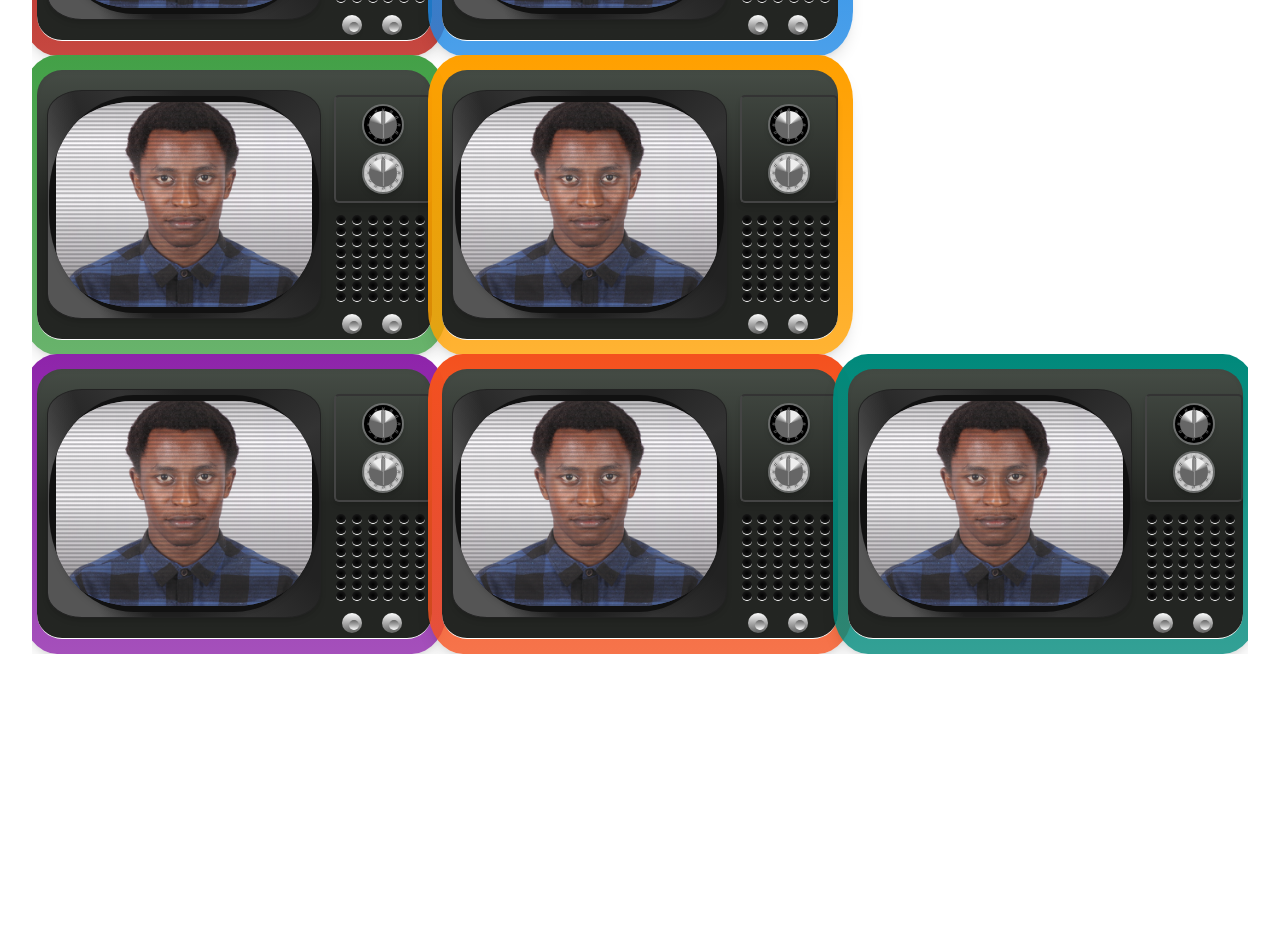
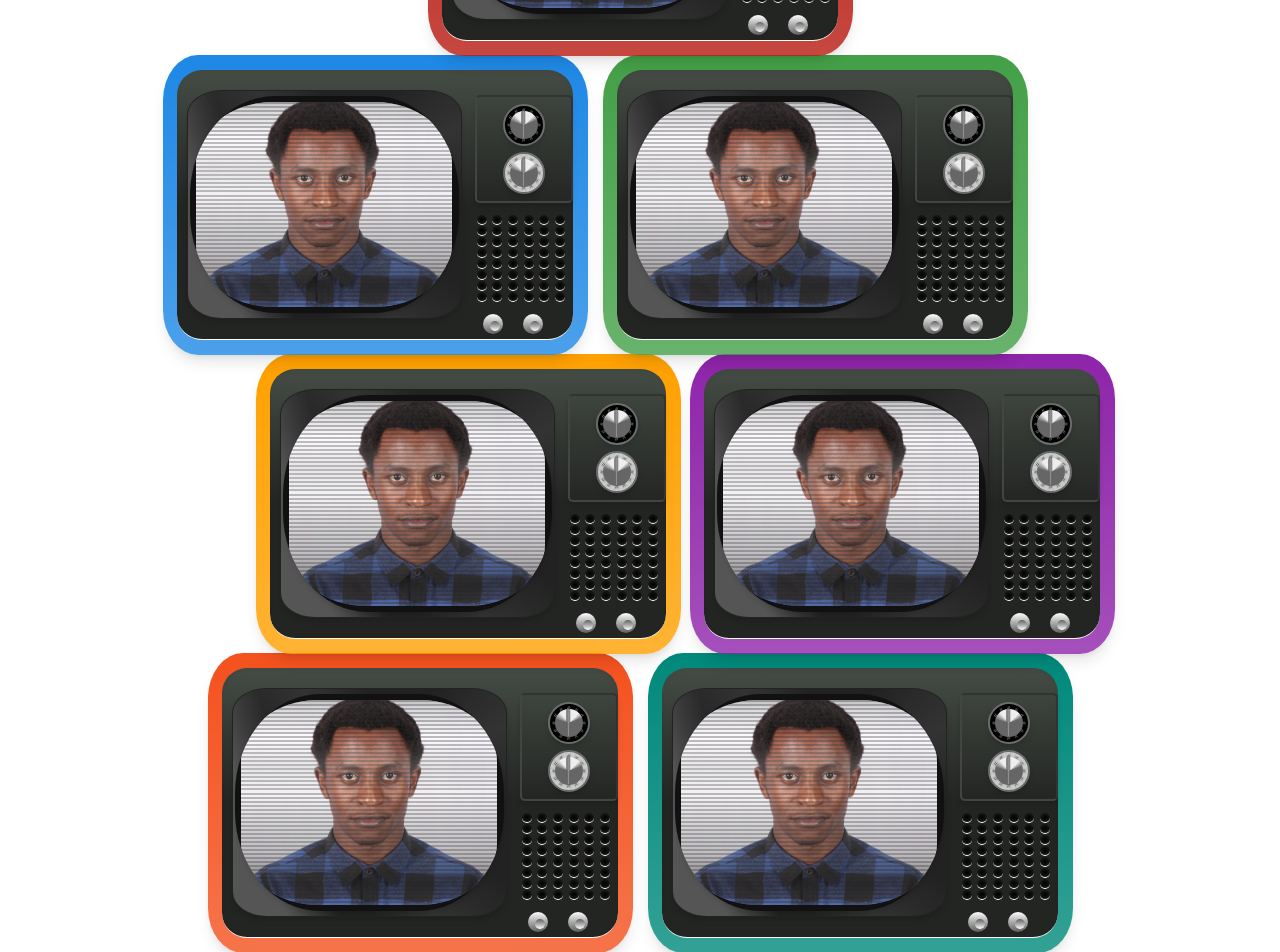
Before and after one commit to denismwangikimani/portfolio, a Next.js app: page / in a window 1280 px wide. Shown: the part 2100-3052 px from the top of the page. Before the commit the page ends 2786 px from the top, so only its background shows below. Built offline with nearby package versions, Linux system fonts and the light colour scheme.

Commit message:
feat: update RetroTVPortfolio layout with adjustable spacing and improved TV positioning

```diff
--- a/src/components/RetroTVPortfolio.tsx
+++ b/src/components/RetroTVPortfolio.tsx
@@ -9,59 +9,73 @@ const RetroTVPortfolio: React.FC = () => {
   const router = useRouter();
   const [hoveredTV, setHoveredTV] = useState<number | null>(null);
 
-  // Sample projects data structure
+  // Adjustable spacing values for HORIZONTAL spacing between TVs in each row
+  const secondRowSpacing = 140; // Horizontal space between TVs in the second row
+  const thirdRowSpacing = 134; // Horizontal space between TVs in the third row
+  const bottomRowSpacing = 140; // Horizontal space between TVs in the bottom row
+
+  // How much each row shifts left/right
+  const rowOffset = 90;
+
+  // Updated projects data structure with new positions
   const projects = [
-    // Top row (2 TVs)
+    // Top row (1 TV)
     {
       id: 1,
       image: "/images/profile.jpg",
       video: "/videos/xyntra-web-bank-demo-video.mp4",
       link: "/About",
-      position: "top-left",
-      tvColor: "#b71a11", // Default red color
-      rotation: "",
+      position: "top-center",
+      tvColor: "#b71a11", // Red
+      rotation: "0deg",
     },
+    // Second row from top (2 TVs)
     {
       id: 2,
       image: "/images/profile.jpg",
       video: "/videos/xyntra-web-bank-demo-video.mp4",
       link: "/About",
-      position: "top-right",
+      position: "second-left",
       tvColor: "#1e88e5", // Blue
+      rotation: "0deg",
     },
-    // Middle row (2 TVs)
     {
       id: 3,
       image: "/images/profile.jpg",
       video: "/videos/xyntra-web-bank-demo-video.mp4",
       link: "/About",
-      position: "middle-left",
+      position: "second-right",
       tvColor: "#43a047", // Green
+      rotation: "0deg",
     },
+    // Third row from top (2 TVs)
     {
       id: 4,
       image: "/images/profile.jpg",
       video: "/videos/xyntra-web-bank-demo-video.mp4",
       link: "/About",
-      position: "middle-right",
+      position: "third-left",
       tvColor: "#ffa000", // Amber
+      rotation: "0deg",
     },
-    // Bottom row (3 TVs)
     {
       id: 5,
       image: "/images/profile.jpg",
       video: "/videos/xyntra-web-bank-demo-video.mp4",
       link: "/About",
-      position: "bottom-left",
+      position: "third-right",
       tvColor: "#8e24aa", // Purple
+      rotation: "0deg",
     },
+    // Bottom row (2 TVs)
     {
       id: 6,
       image: "/images/profile.jpg",
       video: "/videos/xyntra-web-bank-demo-video.mp4",
       link: "/About",
-      position: "bottom-middle",
+      position: "bottom-left",
       tvColor: "#f4511e", // Deep Orange
+      rotation: "0deg",
     },
     {
       id: 7,
@@ -70,6 +84,7 @@ const RetroTVPortfolio: React.FC = () => {
       link: "/About",
       position: "bottom-right",
       tvColor: "#00897b", // Teal
+      rotation: "0deg",
     },
   ];
 
@@ -78,7 +93,6 @@ const RetroTVPortfolio: React.FC = () => {
   };
 
   // Modified TV component that handles the media content
-  // Modified ProjectTV component that better integrates media with the TV screen
   const ProjectTV: React.FC<{
     project: (typeof projects)[0];
   }> = ({ project }) => {
@@ -88,11 +102,11 @@ const RetroTVPortfolio: React.FC = () => {
         onMouseEnter={() => setHoveredTV(project.id)}
         onMouseLeave={() => setHoveredTV(null)}
         onClick={() => handleTVClick(project.link)}
-        style={
-          project.rotation ? { transform: `rotate(${project.rotation})` } : {}
-        }
+        style={{
+          transform: project.rotation ? `rotate(${project.rotation})` : "",
+        }}
       >
-        {/* First render the TV */}
+        {/* Render the TV */}
         <div className="relative">
           <TV
             screenContent={
@@ -122,47 +136,93 @@ const RetroTVPortfolio: React.FC = () => {
     );
   };
 
+  // TV container width
+  const tvWidth = 300;
+
   return (
     <div className="w-full overflow-hidden">
-      {/* Stacked TV Grid: 3-2-2 from bottom to top */}
-      <div className="grid grid-cols-1 gap-0">
-        {/* Top row - 2 TVs */}
-        <div className="flex justify-start items-end gap-0">
+      <div className="relative mx-auto" style={{ maxWidth: "1200px" }}>
+        {/* Top row - 1 TV (centered) */}
+        <div
+          className="flex justify-center"
+          style={{
+            zIndex: 40,
+            position: "relative",
+          }}
+        >
           {projects
             .filter((p) => p.position.startsWith("top"))
             .map((project) => (
-              <div key={project.id} className="w-1/3">
+              <div
+                key={project.id}
+                className="relative"
+                style={{ width: `${tvWidth}px` }}
+              >
                 <ProjectTV project={project} />
               </div>
             ))}
         </div>
 
-        {/* Middle row - 2 TVs - increased negative margin */}
+        {/* Second row - 2 TVs with adjustable spacing between them */}
         <div
-          className="flex justify-start items-end gap-0"
-          style={{ marginTop: "-65px" }} // More negative margin
+          className="flex justify-center"
+          style={{
+            marginTop: "-65px", // Adjusted for proper stacking
+            marginLeft: `${-rowOffset}px`,
+            zIndex: 30,
+            position: "relative",
+          }}
         >
+          <div style={{ display: "flex", gap: `${secondRowSpacing}px` }}>
             {projects
-            .filter((p) => p.position.startsWith("middle"))
+              .filter((p) => p.position.startsWith("second"))
               .map((project) => (
-              <div key={project.id} className="w-1/3">
+                <div key={project.id} style={{ width: `${tvWidth}px` }}>
                   <ProjectTV project={project} />
                 </div>
               ))}
           </div>
+        </div>
 
-        {/* Bottom row - 3 TVs - increased negative margin */}
+        {/* Third row - 2 TVs with adjustable spacing between them */}
         <div
-          className="flex justify-start items-end gap-0"
-          style={{ marginTop: "-65px" }} // More negative margin
+          className="flex justify-center"
+          style={{
+            marginTop: "-65px", // Adjusted for proper stacking
+            marginLeft: `${rowOffset}px`,
+            zIndex: 20,
+            position: "relative",
+          }}
         >
+          <div style={{ display: "flex", gap: `${thirdRowSpacing}px` }}>
+            {projects
+              .filter((p) => p.position.startsWith("third"))
+              .map((project) => (
+                <div key={project.id} style={{ width: `${tvWidth}px` }}>
+                  <ProjectTV project={project} />
+                </div>
+              ))}
+          </div>
+        </div>
+
+        {/* Bottom row - 2 TVs with adjustable spacing between them */}
+        <div
+          className="flex justify-center"
+          style={{
+            marginTop: "-65px", // Adjusted for proper stacking
+            zIndex: 10,
+            position: "relative",
+          }}
+        >
+          <div style={{ display: "flex", gap: `${bottomRowSpacing}px` }}>
             {projects
               .filter((p) => p.position.startsWith("bottom"))
               .map((project) => (
-              <div key={project.id} className="w-1/3">
+                <div key={project.id} style={{ width: `${tvWidth}px` }}>
                   <ProjectTV project={project} />
                 </div>
               ))}
+          </div>
         </div>
       </div>
     </div>
```
Lines whose indentation alone changed are shown as unchanged.
